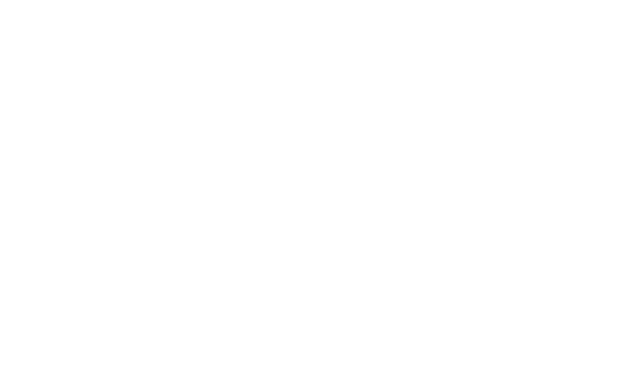
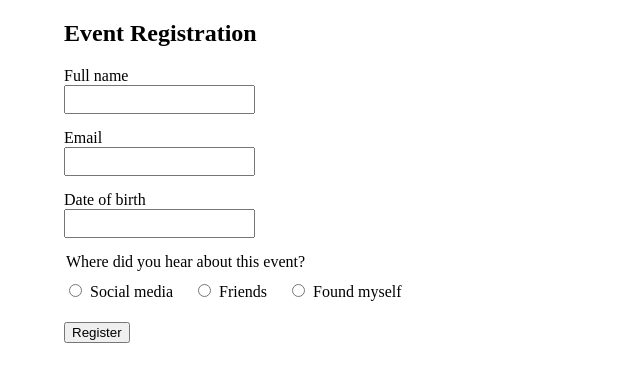
Before and after one commit to Regeln/events_registration_app_eliftech, a React (Vite) app in the folder front-end/: page /event/1/register in a window 1280 px wide. Before the commit this address had no page. Shown: the top 382 px of the page, without its empty margins (0-640 px from the left). Built offline with nearby package versions, Linux system fonts and the light colour scheme.

Commit message:
Modified routing paths

```diff
--- a/front-end/src/App.jsx
+++ b/front-end/src/App.jsx
@@ -10,8 +10,8 @@
     return (
         <BrowserRouter>
             <Routes>
-                <Route path="/register" element={<RegisterPage />} />
-                <Route path="/participants" element={<ParticipantsPage />} />
+                <Route path="/event/:eventId/register" element={<RegisterPage />} />
+                <Route path="/event/:eventId/participants" element={<ParticipantsPage />} />
                 <Route path="/" element={<HomePage />} />
             </Routes>
         </BrowserRouter>
```
